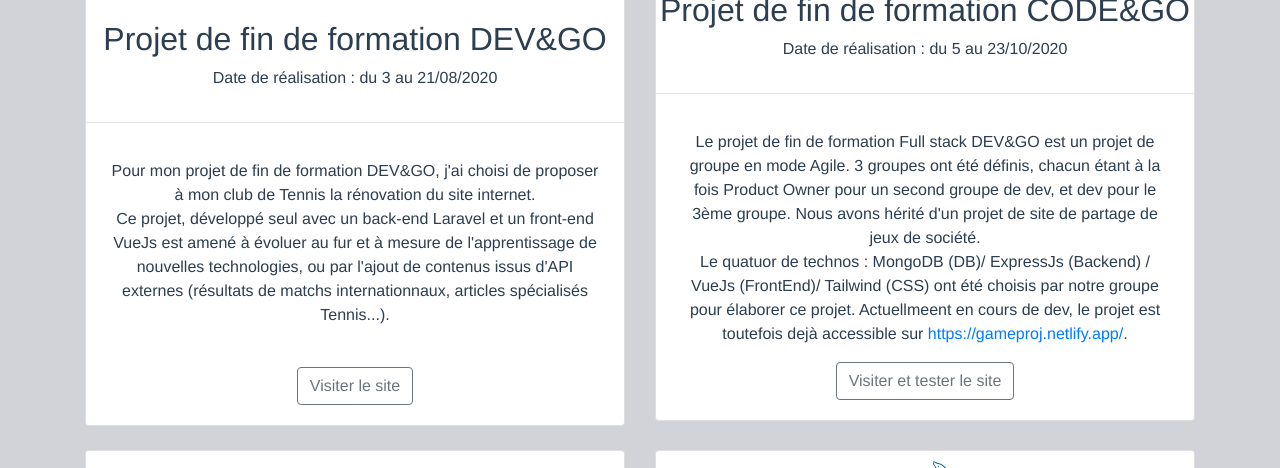
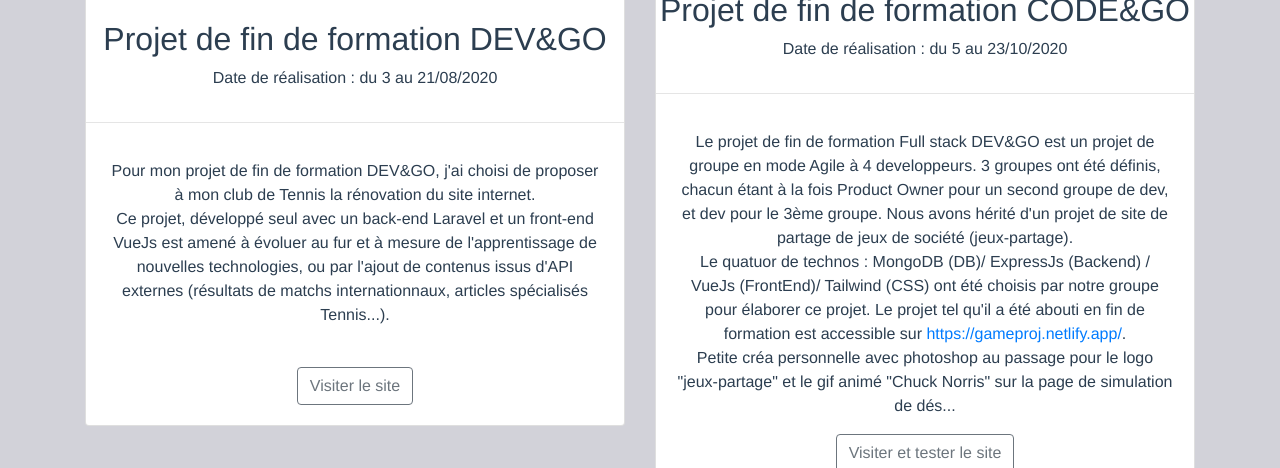
Before and after one commit to cyril-cordier/portfolio, a Vue app: page /#/ in a window 1280 px wide. Shown: the part 1820-2288 px from the top of the page. Built offline with nearby package versions, Linux system fonts and the light colour scheme.

Commit message:
mise à jour contenu texte gameproject

```diff
--- a/src/components/projects/GameProject.vue
+++ b/src/components/projects/GameProject.vue
@@ -11,14 +11,15 @@
             <hr>
             <div class="card-body">
                 <p>
-                    Le projet de fin de formation Full stack DEV&GO est un projet de groupe en mode Agile. 3 groupes ont
+                    Le projet de fin de formation Full stack DEV&GO est un projet de groupe en mode Agile à 4 developpeurs. 3 groupes ont
                     été définis, chacun étant à la fois Product Owner pour un second
                     groupe de dev, et dev pour le 3ème groupe. Nous avons hérité d'un projet de site de partage de jeux
-                    de société.
+                    de société (jeux-partage).
                     <br>Le quatuor de technos : MongoDB (DB)/ ExpressJs (Backend) / VueJs (FrontEnd)/ Tailwind (CSS) ont
                     été choisis par notre groupe pour élaborer ce projet.
-                    Actuellmeent en cours de dev, le projet est toutefois dejà accessible sur <a
+                    Le projet tel qu'il a été abouti en fin de formation est accessible sur <a
                         href="https://gameproj.netlify.app/" target="blank">https://gameproj.netlify.app/</a>.
+                        <br> Petite créa personnelle avec photoshop au passage pour le logo "jeux-partage" et le gif animé "Chuck Norris" sur la page de simulation de dés...
                 </p>
                 <button type="button" class="btn btn-outline-secondary"
                     onClick="location.href='https://gameproj.netlify.app/'" target="blank">Visiter et tester le
```
